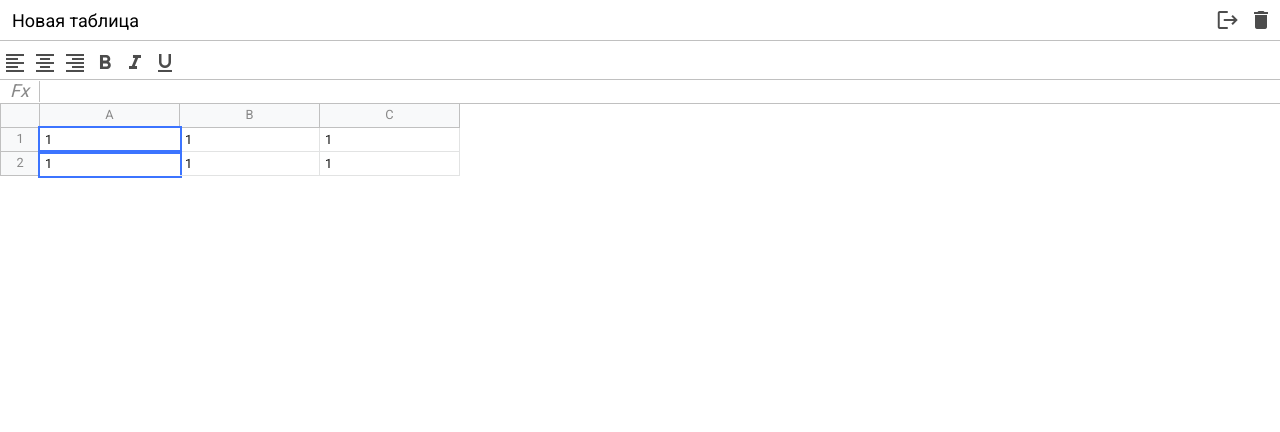
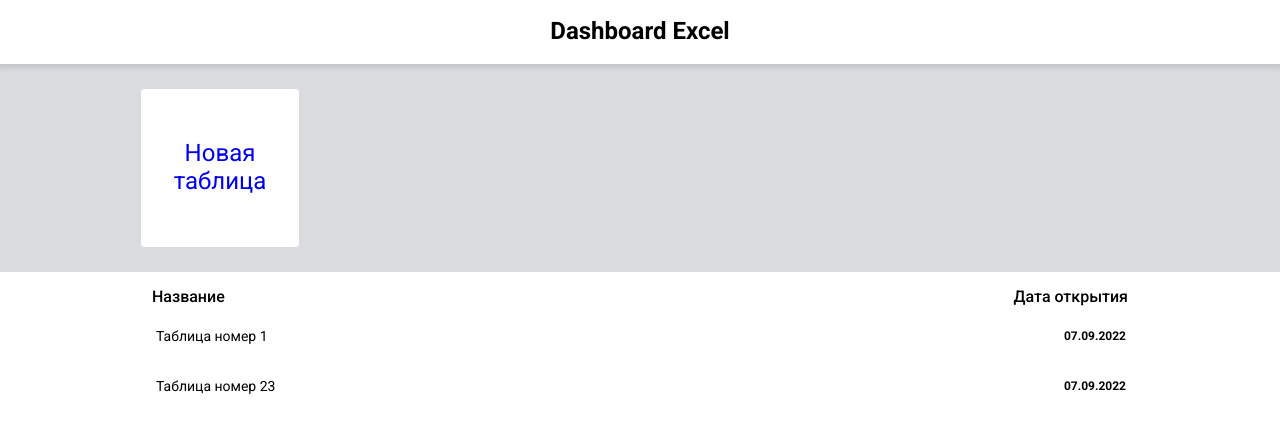
Before and after one commit to Saveliy199757/exel-pet-project, a website built with webpack: page src/index.html in a window 1280 px wide. Built offline with nearby package versions, Linux system fonts and the light colour scheme.

Commit message:
add html-css-main-layout

```diff
--- a/src/index.html
+++ b/src/index.html
@@ -15,97 +15,33 @@
 </head>
 <body>
   <div id="app" class="container">
-      <div class="excel">
-          <div class="excel__header">
-              <input type="text" class="input" value="Новая таблица">
-
-              <div>
-                  <div class="button">
-                      <span class="material-icons">logout</span>
-                  </div>
-                  <div class="button">
-                      <span class="material-icons">delete</span>
-                  </div>
+      <div class="dashboard">
+          <div class="dashboard__header">
+              <h1>Dashboard Excel</h1>
+          </div>
+          <div class="dashboard__create">
+              <div class="dashboard__container">
+                  <a href="#" class="dashboard__button">
+                      Новая таблица
+                  </a>
               </div>
           </div>
-          <div class="excel__toolbar">
-              <div class="button">
-                  <span class="material-icons">format_align_left</span>
-              </div>
-              <div class="button">
-                  <span class="material-icons">format_align_center</span>
-              </div>
-              <div class="button">
-                  <span class="material-icons">format_align_right</span>
-              </div>
-              <div class="button">
-                  <span class="material-icons">format_bold</span>
-              </div>
-              <div class="button">
-                  <span class="material-icons">format_italic</span>
-              </div>
-              <div class="button">
-                  <span class="material-icons">format_underline</span>
-              </div>
-          </div>
-          <div class="excel__formula">
-              <div class="icon">
-                 Fx
-              </div>
-
-              <div class="input" contenteditable spellcheck="false">
-
-              </div>
-
-          </div>
-          <div class="excel__table">
-             <div class="row">
-                 <div class="row-info">
-
-                 </div>
-                 <div class="row-data">
-                     <div class="column">
-                         A
-                     </div>
-                     <div class="column">
-                         B
-                     </div>
-                     <div class="column">
-                         C
-                     </div>
-                 </div>
-             </div>
-              <div class="row">
-                  <div class="row-info">
-                      1
+          <div class="dashboard__table">
+              <div class="dashboard__container">
+                  <div class="table__header">
+                      <span>Название</span>
+                      <span>Дата открытия</span>
                   </div>
-                  <div class="row-data">
-                      <div class="cell selected" contenteditable>
-                          1
-                      </div>
-                      <div class="cell" contenteditable>
-                          1
-                      </div>
-                      <div class="cell" contenteditable>
-                          1
-                      </div>
-                  </div>
-              </div>
-              <div class="row">
-                  <div class="row-info">
-                      2
-                  </div>
-                  <div class="row-data">
-                      <div class="cell selected" contenteditable>
-                          1
-                      </div>
-                      <div class="cell" contenteditable>
-                          1
-                      </div>
-                      <div class="cell" contenteditable>
-                          1
-                      </div>
-                  </div>
+                  <ul class="table__list">
+                      <li class="record">
+                          <a href="#">Таблица номер 1</a>
+                          <strong>07.09.2022</strong>
+                      </li>
+                      <li class="record">
+                          <a href="#">Таблица номер 23</a>
+                          <strong>07.09.2022</strong>
+                      </li>
+                  </ul>
               </div>
           </div>
       </div>
--- a/src/scss/_mixins.scss
+++ b/src/scss/_mixins.scss
@@ -17,3 +17,8 @@
     cursor: pointer;
   }
 }
+@mixin clear_ul_list() {
+  list-style: none;
+  margin: 0;
+  padding: 0;
+}
--- a/src/scss/_variables.scss
+++ b/src/scss/_variables.scss
@@ -5,3 +5,4 @@ $formula-height: 24px;
 $cell-width: 40px;
 $row-height: 24px;
 $column-width: 140px;
+$dashboard-header-height: 64px;
--- /dev/null
+++ b/src/scss/dashboard.scss
@@ -0,0 +1,77 @@
+@import "variables";
+@import "mixins";
+
+.dashboard {
+  &__header {
+    position: absolute;
+    top: 0;
+    left: 0;
+    right: 0;
+    height: $dashboard-header-height;
+    background: white;
+    display: flex;
+    align-items: center;
+    justify-content: center;
+    box-shadow: 0 2px 5px 2px rgba(60, 64, 67, 0.15);
+    z-index: 1000;
+  }
+  &__create {
+    margin-top: $dashboard-header-height;
+    padding: 1.5rem;
+    background: #dadce0;
+  }
+  &__button {
+    width: 160px;
+    height: 160px;
+    background: white;
+    border-radius: 4px;
+    border: 1px solid #dadce0;
+    display: flex;
+    justify-content: center;
+    align-items: center;
+    font-size: 1.5rem;
+    text-align: center;
+    text-decoration: none;
+    &:hover {
+      cursor: pointer;
+      color: green;
+      border-color: green;
+    }
+  }
+  &__container {
+    max-width: 1000px;
+    margin: 0 auto;
+  }
+  &__table {
+   padding: 1rem;
+    .table__header {
+      display: flex;
+      justify-content: space-between;
+      color: black;
+      font-weight: 500;
+      font-size: 16px;
+      margin-bottom: 10px;
+      padding: 0 12px;
+    }
+    .table__list {
+      .record {
+        display: flex;
+        align-items: center;
+        justify-content: space-between;
+        margin-bottom: 10px;
+        padding: 12px 14px 12px 16px;
+        &:hover {
+          background: #e6f4ea;
+          border-radius: 25px;
+        }
+        a {
+          text-decoration: none;
+          color: black;
+          cursor: pointer;
+          font-size: 14px;
+        }
+      }
+      @include clear_ul_list
+    }
+  }
+}
--- a/src/scss/index.scss
+++ b/src/scss/index.scss
@@ -4,6 +4,7 @@
 @import "header";
 @import "formula";
 @import "table";
+@import "dashboard";
 
 * {
   margin: 0;
```
Also changed, not shown: src/assets/dashboard.html (added, +50 -0 lines), src/assets/excel.html (added, +114 -0 lines).
